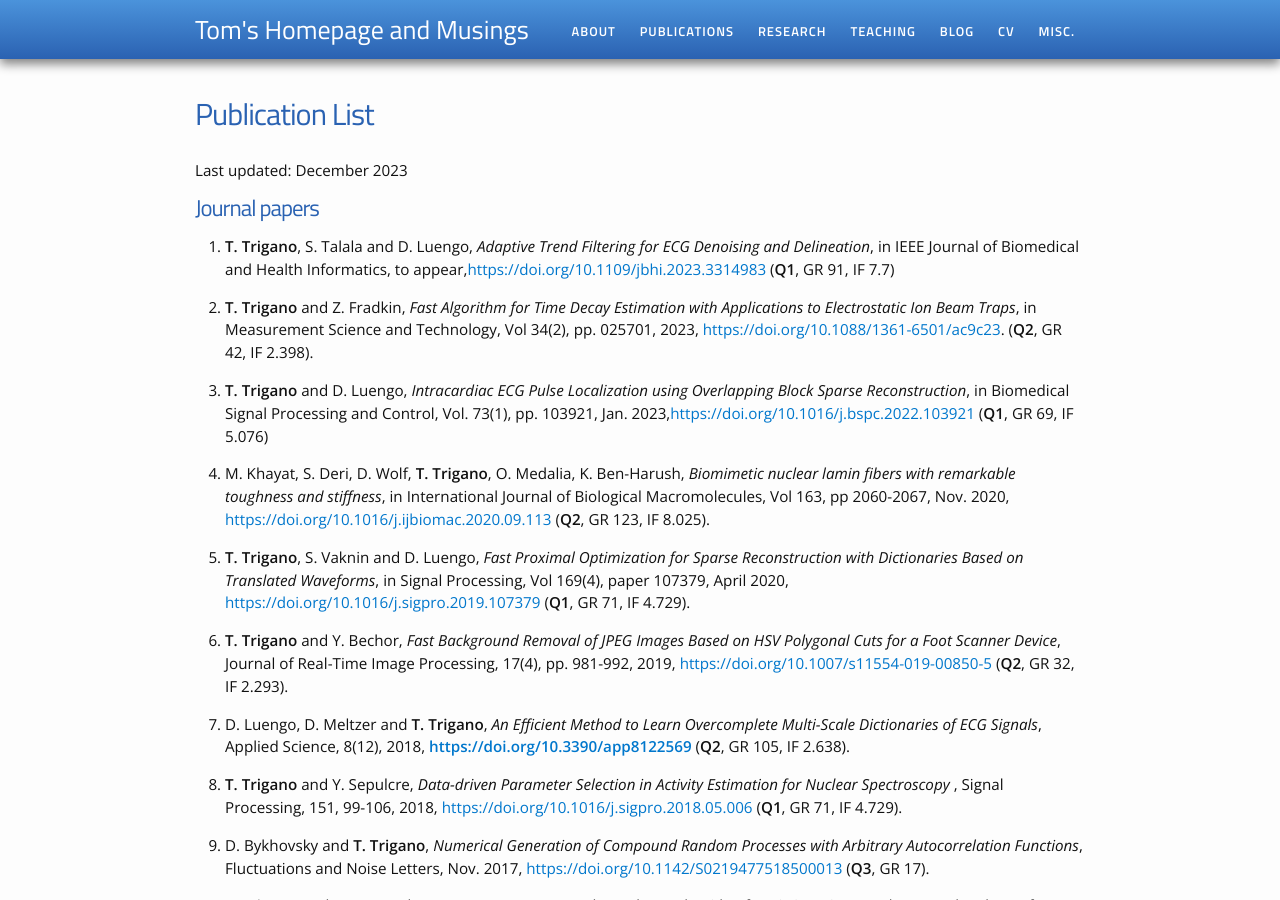
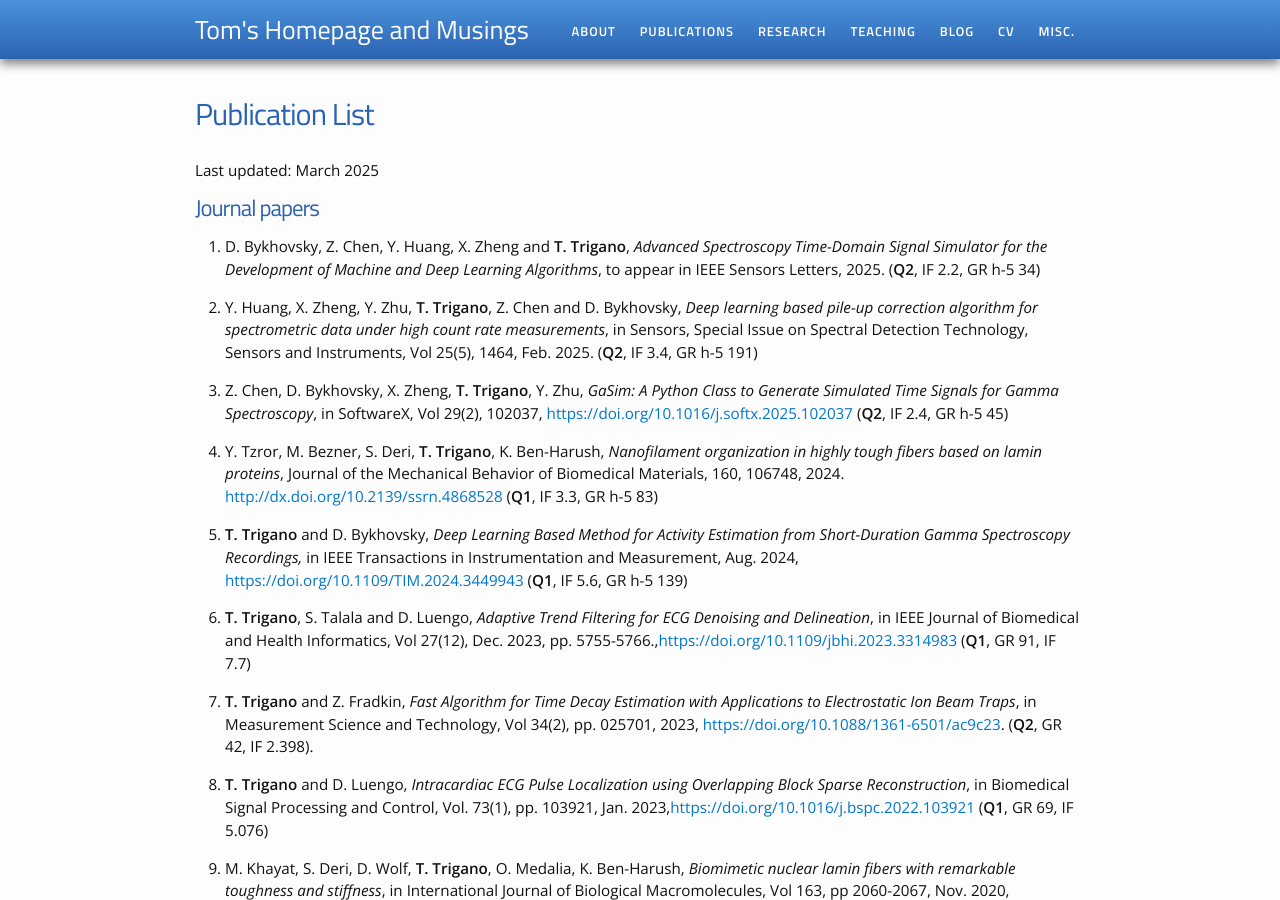
Before and after one commit to TomTrigano/my-webpage, a Jekyll site: the page built from publications.md, in a window 1280 px wide and 900 px high. Built offline with Jekyll 4.4.1, drawn with Linux system fonts in a browser that asks for light colours.

Commit message:
updates
updated list of publication

```diff
--- a/publications.md
+++ b/publications.md
@@ -4,13 +4,21 @@ permalink: /publications/
 title: Publication List
 ---
 
-Last updated: December 2023
+Last updated: March 2025
 
 # Journal papers
 
-1. **T. Trigano**, S. Talala and D. Luengo, *Adaptive Trend Filtering
-   for ECG Denoising and Delineation*, in IEEE Journal of Biomedical
-   and Health Informatics, to appear,<https://doi.org/10.1109/jbhi.2023.3314983> (**Q1**, GR 91, IF 7.7)
+1. D. Bykhovsky, Z. Chen, Y. Huang, X. Zheng and **T. Trigano**, *Advanced Spectroscopy Time-Domain Signal Simulator for the Development of Machine and Deep Learning Algorithms*, to appear in IEEE Sensors Letters, 2025. (**Q2**, IF 2.2, GR h-5 34)
+
+1. Y. Huang, X. Zheng, Y. Zhu, **T. Trigano**, Z. Chen and D. Bykhovsky, *Deep learning based pile-up correction algorithm for spectrometric data under high count rate measurements*, in Sensors, Special Issue on Spectral Detection Technology, Sensors and Instruments, Vol 25(5), 1464, Feb. 2025. (**Q2**, IF 3.4, GR h-5 191)
+
+1. Z. Chen, D. Bykhovsky, X. Zheng, **T. Trigano**, Y. Zhu, *GaSim: A Python Class to Generate Simulated Time Signals for Gamma Spectroscopy*, in SoftwareX, Vol 29(2), 102037, <https://doi.org/10.1016/j.softx.2025.102037> (**Q2**, IF 2.4, GR h-5 45)
+
+1. Y. Tzror, M. Bezner, S. Deri, **T. Trigano**, K. Ben-Harush, *Nanofilament organization in highly tough fibers based on lamin proteins*, Journal of the Mechanical Behavior of Biomedical Materials, 160, 106748, 2024. <http://dx.doi.org/10.2139/ssrn.4868528> (**Q1**, IF 3.3, GR h-5 83)
+
+1. **T. Trigano** and D. Bykhovsky, *Deep Learning Based Method for Activity Estimation from Short-Duration Gamma Spectroscopy Recordings,* in IEEE Transactions in Instrumentation and Measurement, Aug. 2024, <https://doi.org/10.1109/TIM.2024.3449943> (**Q1**, IF 5.6, GR h-5 139)
+
+1. **T. Trigano**, S. Talala and D. Luengo, *Adaptive Trend Filtering for ECG Denoising and Delineation*, in IEEE Journal of Biomedical and Health Informatics, Vol 27(12), Dec. 2023, pp. 5755-5766.,<https://doi.org/10.1109/jbhi.2023.3314983> (**Q1**, GR 91, IF 7.7)
 
 1.  **T. Trigano** and Z. Fradkin, *Fast Algorithm for Time Decay Estimation with Applications to Electrostatic Ion Beam Traps*, in Measurement Science and Technology,  Vol 34(2), pp. 025701, 2023, <https://doi.org/10.1088/1361-6501/ac9c23>. (**Q2**, GR 42, IF 2.398).
 
```
Also changed, not shown: 2 other files.
